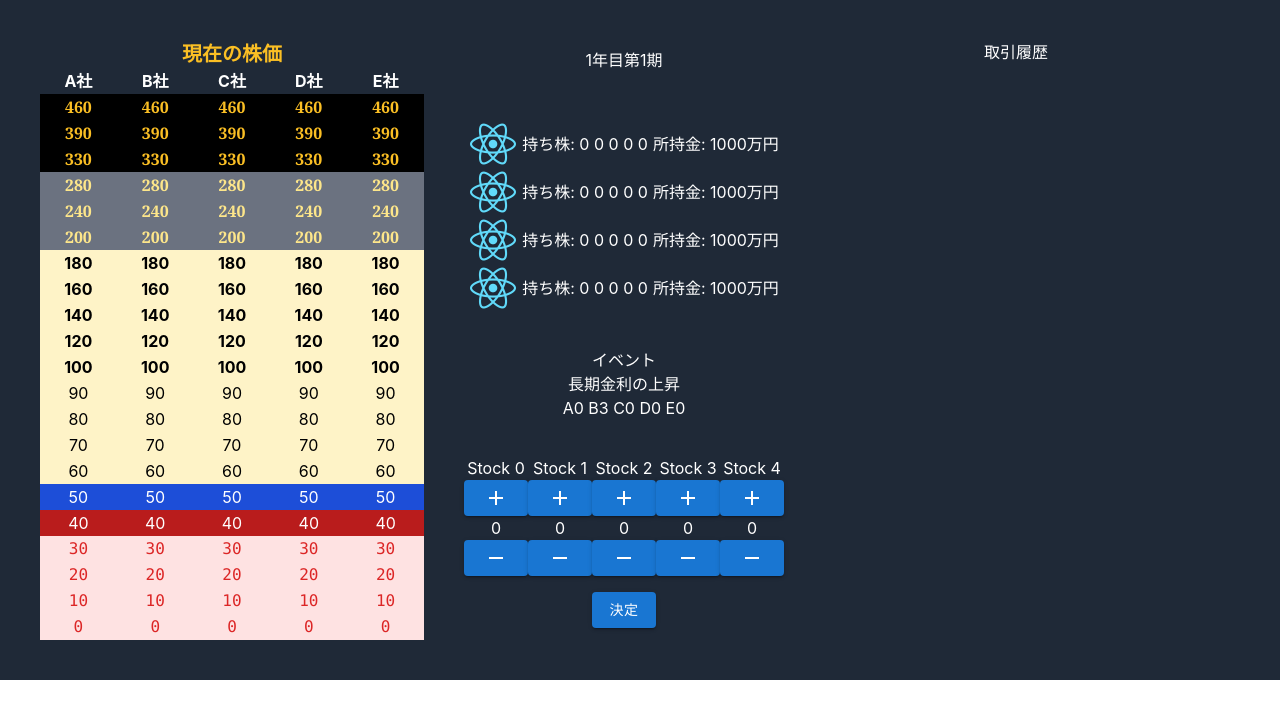
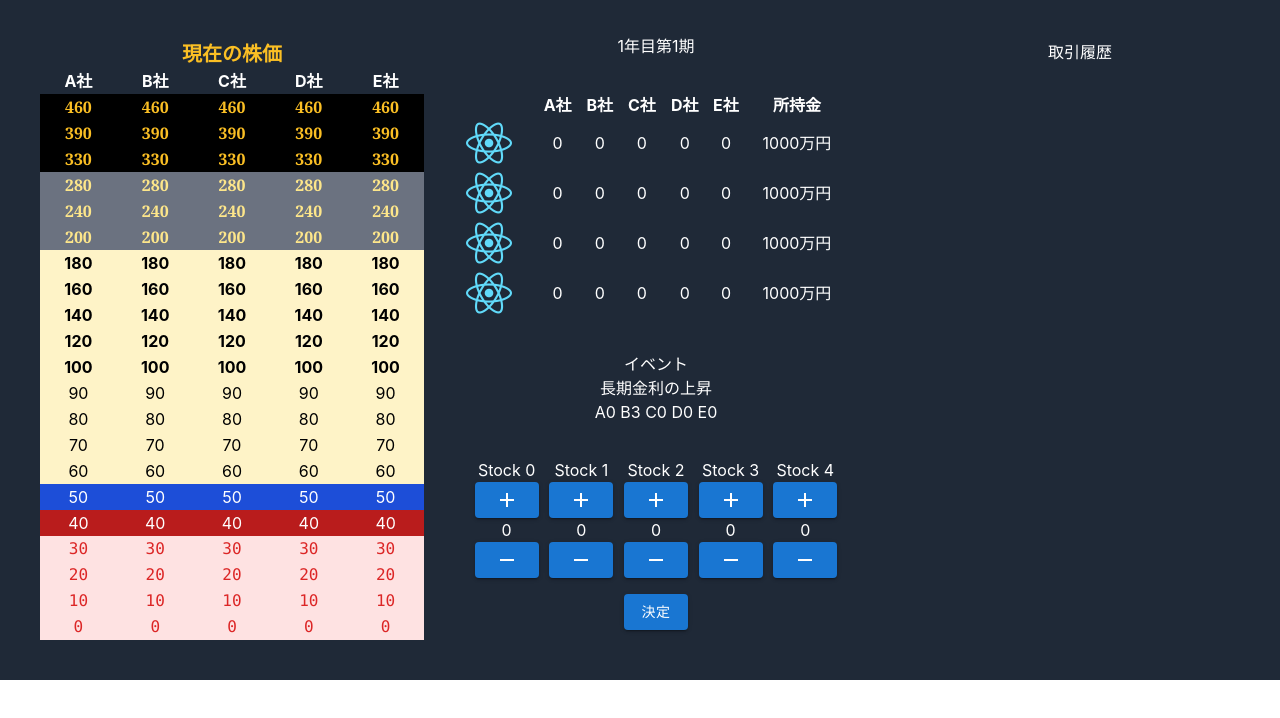
Before and after one commit to takikomiudon/sdm-fin, a React (Create React App) app in the folder my-app/: page / in a window 1280 px wide. Shown: the top 718 px of the page. Built offline with nearby package versions, Linux system fonts and the light colour scheme.

Commit message:
Player情報のテーブル化

```diff
--- a/my-app/src/event/Event.jsx
+++ b/my-app/src/event/Event.jsx
@@ -1,15 +1,15 @@
 const Event = (props) => {
   return (
     <div>
-      <h4 style={{ margin: 0 }}>イベント</h4>
-      <h2 style={{ margin: 0 }}>{props.eventNameArray[props.eventNum]}</h2>
-      <h4 style={{ margin: 0 }}>
+      <h1>イベント</h1>
+      <h2>{props.eventNameArray[props.eventNum]}</h2>
+      <p>
         A{props.eventArray[props.eventNum][0]}
         &nbsp;B{props.eventArray[props.eventNum][1]}
         &nbsp;C{props.eventArray[props.eventNum][2]}
         &nbsp;D{props.eventArray[props.eventNum][3]}
         &nbsp;E{props.eventArray[props.eventNum][4]}
-      </h4>
+      </p>
     </div>
   );
 };
--- a/my-app/src/gameYearAndPeriod/GameYearAndPeriod.jsx
+++ b/my-app/src/gameYearAndPeriod/GameYearAndPeriod.jsx
@@ -1,7 +1,7 @@
 const GameYearAndPeriod = (props) => {
   return (
     <div>
-      <h1 style={{ margin: 0, padding: "12px" }}>
+      <h1>
         {props.year}年目第{props.period}期
       </h1>
     </div>
--- a/my-app/src/playerInfo/PlayerInfo.jsx
+++ b/my-app/src/playerInfo/PlayerInfo.jsx
@@ -2,11 +2,15 @@ import logo from "./img/logo192.png";
 
 const PlayerInfo = (props) => {
   return (
-    <div className="flex flex-row justify-evenly items-center">
-      <img src={logo} className="h-12" alt="logo" />
-      <p>持ち株: {props.player.stocks[0]} {props.player.stocks[1]} {props.player.stocks[2]} {props.player.stocks[3]} {props.player.stocks[4]}</p>
-      <p>所持金: {props.player.money}万円</p>
-    </div>
+    <tr>
+      <td><img src={logo} className="h-12" alt="logo" /></td>
+      <td>{props.player.stocks[0]}</td>
+      <td>{props.player.stocks[1]}</td>
+      <td>{props.player.stocks[2]}</td>
+      <td>{props.player.stocks[3]}</td>
+      <td>{props.player.stocks[4]}</td>
+      <td>{props.player.money}万円</td>
+    </tr>
   );
 };
 
--- a/my-app/src/playerInfo/PlayerInfoList.jsx
+++ b/my-app/src/playerInfo/PlayerInfoList.jsx
@@ -3,10 +3,26 @@ import PlayerInfo from "./PlayerInfo";
 const PlayerInfoList = (props) => {
   return (
     <div>
-      <PlayerInfo player={props.player1} playerNumber={1} />
-      <PlayerInfo player={props.player2} playerNumber={2} />
-      <PlayerInfo player={props.player3} playerNumber={3} />
-      <PlayerInfo player={props.player4} playerNumber={4} />
+      <table className="w-96">
+        <thead>
+          <tr>
+            <th></th>
+            <th>A社</th>
+            <th>B社</th>
+            <th>C社</th>
+            <th>D社</th>
+            <th>E社</th>
+            <th>所持金</th>
+          </tr>
+        </thead>
+        <tbody>
+          <PlayerInfo player={props.player1} playerNumber={1} />
+          <PlayerInfo player={props.player2} playerNumber={2} />
+          <PlayerInfo player={props.player3} playerNumber={3} />
+          <PlayerInfo player={props.player4} playerNumber={4} />
+        </tbody>
+      </table>
+
     </div>
   );
 };
```
